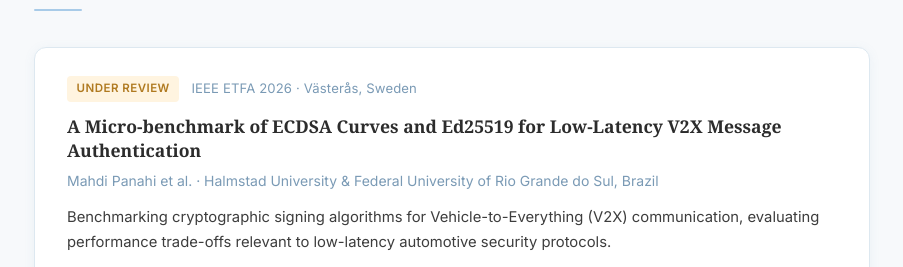
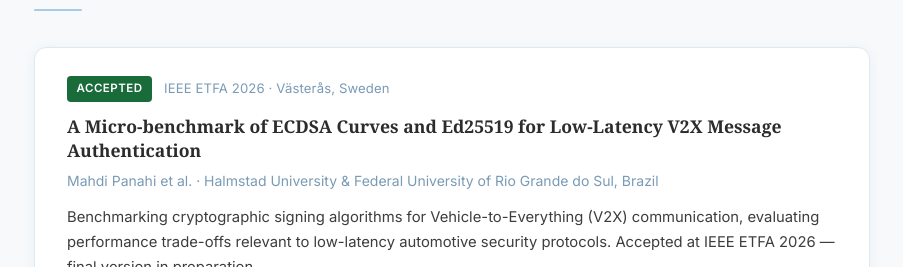
Before and after one commit to Mahpan2222/portfolio, a plain HTML site: page index.html in a window 1280 px wide. Shown: the part 1505-1772 px from the top of the page, without its empty margins (188-1091 px from the left). Drawn offline with Linux system fonts and the light colour scheme.

Commit message:
Update IEEE ETFA 2026 paper status to Accepted
Paper has been accepted - updated badge from 'Under Review' to 'Accepted'
with a solid green style, and updated description noting final version is in preparation.
Will update again with DOI/certification link once available.

```diff
--- a/css/style.css
+++ b/css/style.css
@@ -715,6 +715,17 @@ html[data-theme="dark"] .badge--ongoing {
   color: #4DBF87;
 }
 
+.badge--accepted {
+  background-color: #1a6b3a;
+  color: #ffffff;
+  font-weight: 600;
+}
+
+html[data-theme="dark"] .badge--accepted {
+  background-color: #1f8a4a;
+  color: #ffffff;
+}
+
 
 /* ==============================================
    11. SKILLS SECTION
--- a/index.html
+++ b/index.html
@@ -134,7 +134,7 @@
       <!-- Publication Card -->
       <article class="research-card fade-in-up">
         <div class="research-meta">
-          <span class="badge badge--review">Under Review</span>
+          <span class="badge badge--accepted">Accepted</span>
           <span class="research-venue">IEEE ETFA 2026 · Västerås, Sweden</span>
         </div>
         <h3 class="research-title">
@@ -147,6 +147,7 @@
         <p class="research-description">
           Benchmarking cryptographic signing algorithms for Vehicle-to-Everything (V2X) communication,
           evaluating performance trade-offs relevant to low-latency automotive security protocols.
+          Accepted at IEEE ETFA 2026 — final version in preparation.
         </p>
         <a href="https://github.com/Mahpan2222" target="_blank" rel="noopener noreferrer" class="link-arrow">
           View source code <i class="fas fa-arrow-right"></i>
```
